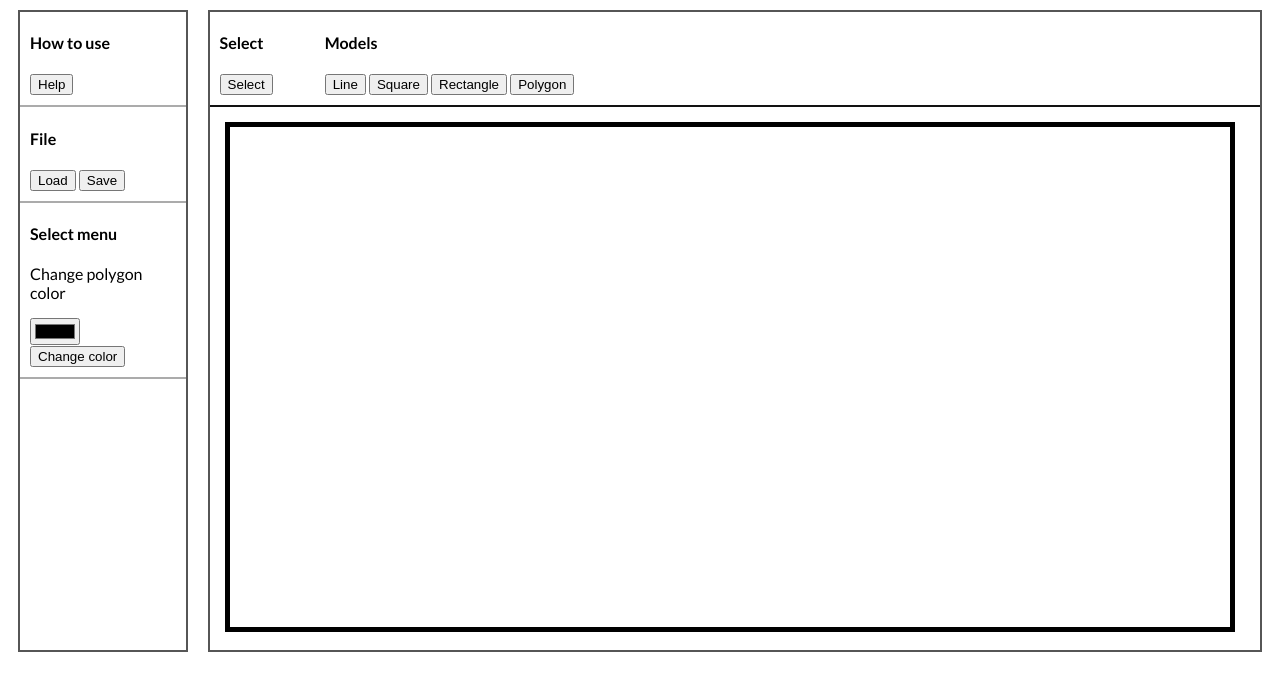
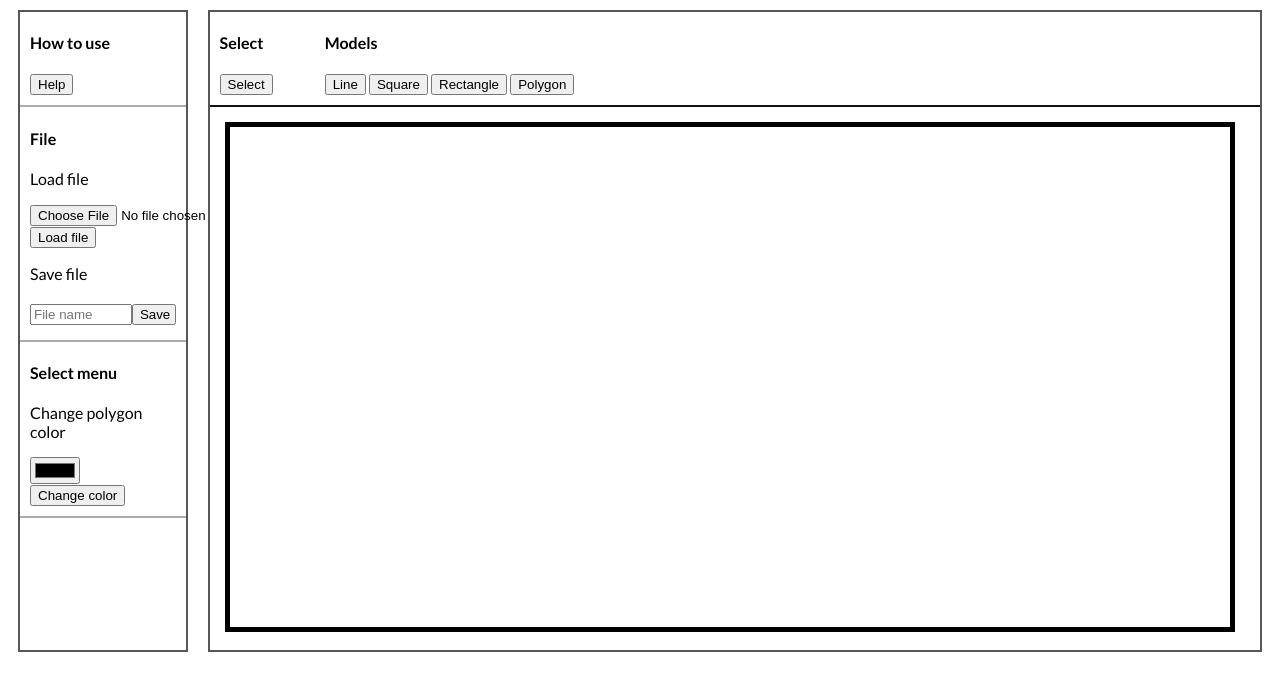
Before and after one commit to rahmahkn/IF3260_2022_K01_19_Project1, a plain HTML site: page index.html in a window 1280 px wide. Shown: the part 82-772 px from the top of the page. Drawn offline with Linux system fonts and the light colour scheme.

Commit message:
load and save file

```diff
--- a/index.html
+++ b/index.html
@@ -26,9 +26,29 @@
         </div>
         <div class="menu">
           <h4>File</h4>
-          <div class="button2container">
-            <button type="button">Load</button>
-            <button type="button">Save</button>
+          <div>
+            <p>Load file</p>
+            <input type="file" id="import_file" accept=".json" />
+            <div>
+              <input
+                type="button"
+                id="btn_load"
+                value="Load file"
+                onclick="loadFile()"
+              />
+            </div>
+
+            <div class="row">
+              <p>Save file</p>
+              <br />
+              <input type="text" id="filename" placeholder="File name" />
+              <input
+                type="button"
+                id="btn_save"
+                value="Save"
+                onclick="saveFile()"
+              />
+            </div>
           </div>
         </div>
         <div class="menu">
--- a/scripts/script.js
+++ b/scripts/script.js
@@ -318,3 +318,79 @@ function openHelp() {
 function closeHelp() {
   document.getElementById("help-popup").style.display = "none";
 }
+
+/* save file */
+function saveFile() {
+  // get filename
+  var filename = document.getElementById("filename").value;
+  if (filename == "") {
+    filename = "webgl project";
+  }
+
+  // collect project's variables
+  var objToExport = [];
+  objToExport.push(numModel);
+  objToExport.push(type);
+  objToExport.push(start);
+  objToExport.push(numIndices);
+  objToExport.push(index);
+  objToExport.push(vertices);
+
+  // stringify objToExport
+  var data = JSON.stringify(objToExport);
+
+  // download data
+  download(filename + ".json", data);
+
+  // show success info
+  alert("Save file success");
+}
+
+var download = function (filename, text) {
+  var element = document.createElement("a");
+  element.setAttribute(
+    "href",
+    "data:text/plain;charset=utf-8," + encodeURIComponent(text)
+  );
+  element.setAttribute("download", filename);
+
+  element.style.display = "none";
+  document.body.appendChild(element);
+
+  element.click();
+
+  document.body.removeChild(element);
+};
+
+/* load file */
+function loadFile() {
+  // get file chosen
+  var file = document.getElementById("import_file").files[0];
+  if (!file) {
+    alert("Choose a json file first");
+    return;
+  }
+
+  var reader = new FileReader();
+  reader.onload = function (e) {
+    console.log("file imported");
+    arrObjects = JSON.parse(e.target.result);
+    LoadData(arrObjects);
+  };
+
+  reader.readAsText(file);
+}
+
+function LoadData(arrObjects) {
+  // save new global variables
+  numModel = arrObjects[0];
+  type = arrObjects[1];
+  start = arrObjects[2];
+  numIndices = arrObjects[3];
+  index = arrObjects[4];
+  vertices = arrObjects[5];
+
+  // render
+  main();
+  alert("The file is successfully loaded");
+}
--- a/style.css
+++ b/style.css
@@ -53,6 +53,15 @@ canvas {
   display: none;
 }
 
+.row {
+  display: grid;
+  grid-template-columns: 70% 30%;
+}
+
+.row input {
+  margin: 5px 0px;
+}
+
 /* popup */
 #help-popup {
   width: 80%;
```
